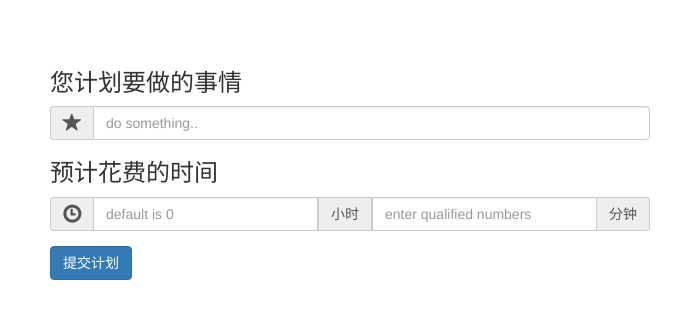
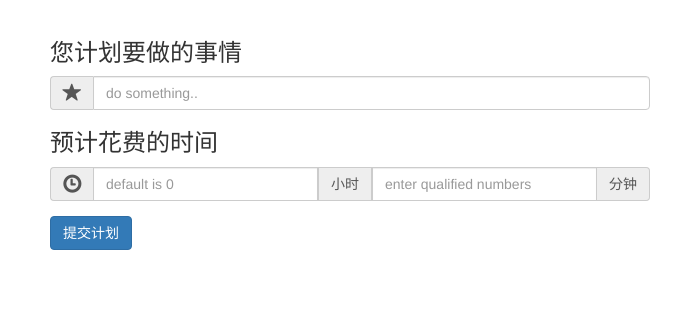
Before and after one commit to onblog/BlogHelper, an Electron app: page src/plan/index.html in a window 700 px wide. Drawn offline with nearby package versions, Linux system fonts and the light colour scheme; no server answers.

```diff
--- a/src/plan/index.css
+++ b/src/plan/index.css
@@ -1,5 +1,5 @@
 #container {
-  padding: 50px 50px 50px 50px;
+  padding: 20px 50px 50px 50px;
 }
 #submit{
     margin-top: 15px;
```
